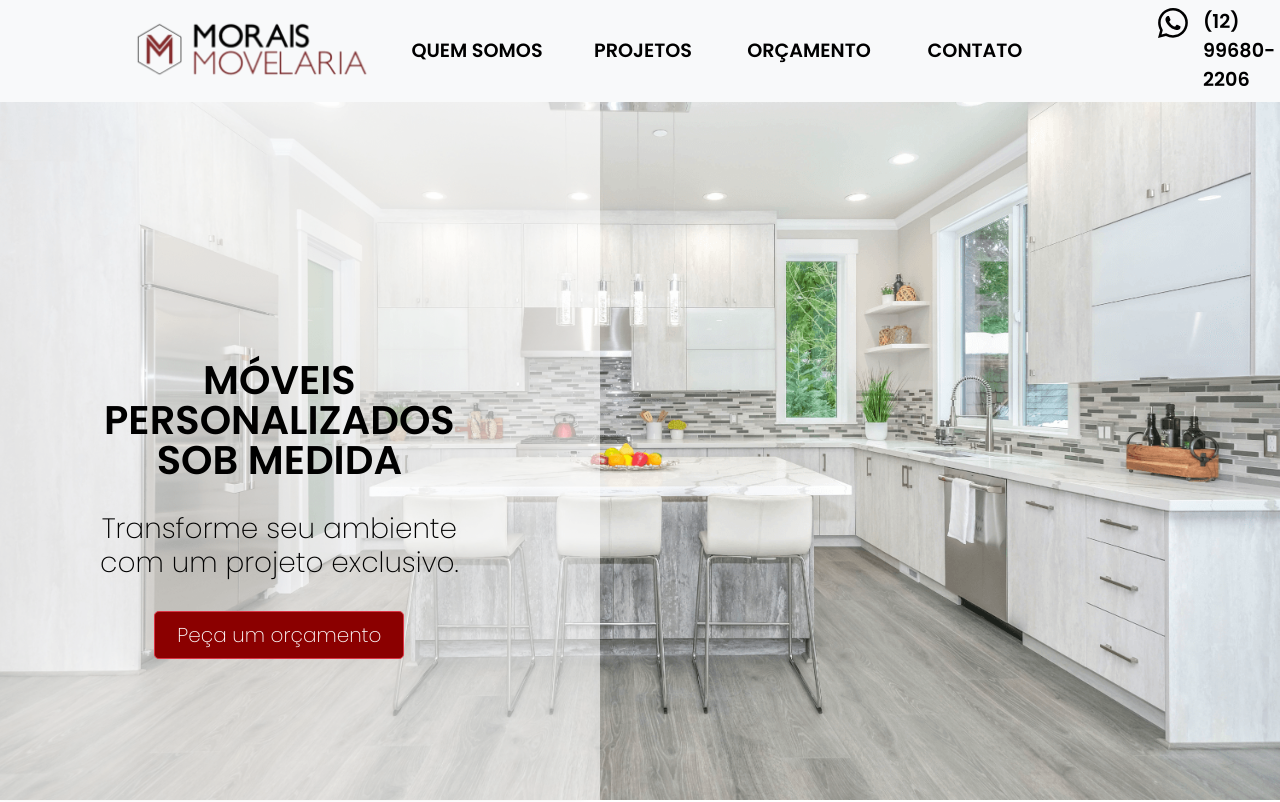
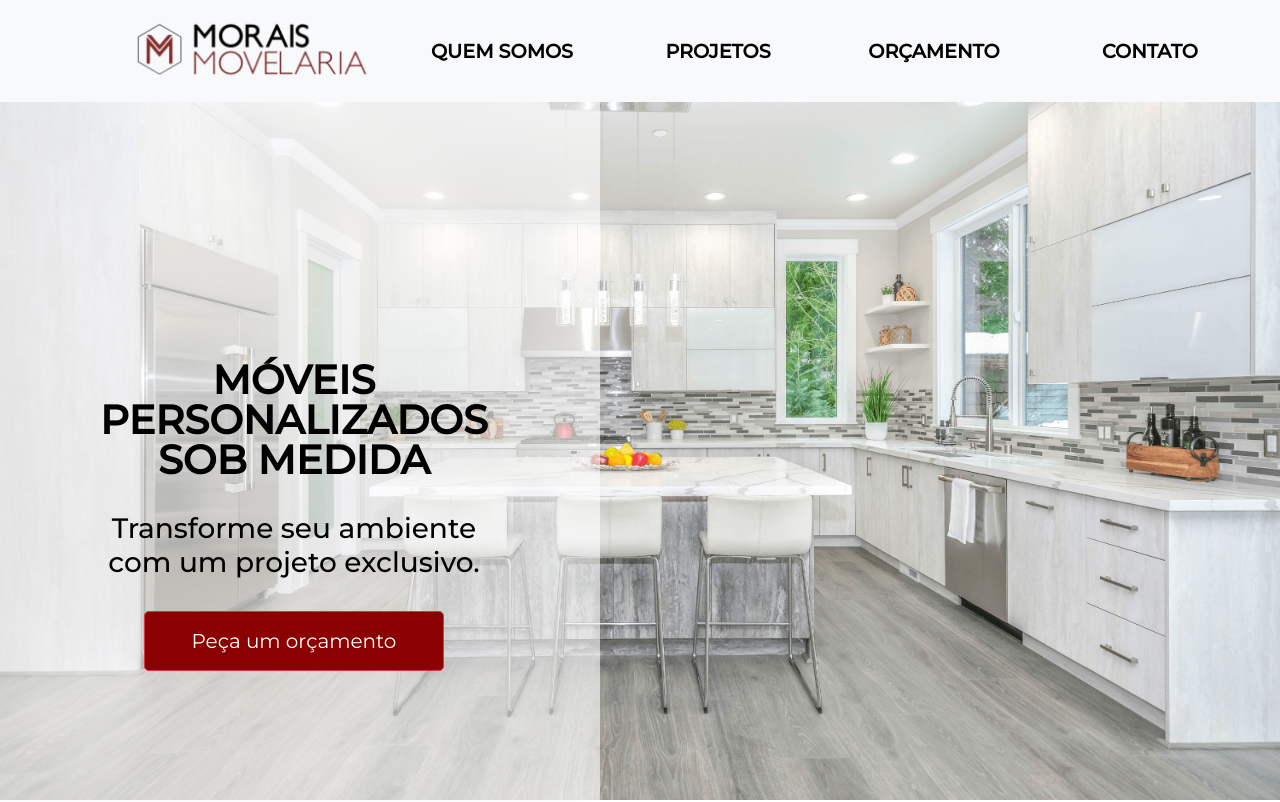
Before and after one commit to pauloremoli/moraismovelaria, a Next.js app: page / in a window 1280 px wide. Shown: the top 802 px of the page. Built offline with nearby package versions, Linux system fonts and the light colour scheme.

Commit message:
Fix font

```diff
--- a/components/ContactForm.js
+++ b/components/ContactForm.js
@@ -95,6 +95,7 @@
                         <textarea
                             type="text"
                             name="mensagem"
+                            className="text-mensagem"
                             placeholder="Descreva seu projeto"
                             onChange={handleChange}
                             value={inputs.mensagem}
--- a/pages/_document.js
+++ b/pages/_document.js
@@ -5,10 +5,9 @@
         return (
             <Html>
                 <Head>
-                    <link
-                        href="https://fonts.googleapis.com/css2?family=Poppins:wght@200;600&display=swap"
-                        rel="stylesheet"
-                    />
+                <link rel="preconnect" href="https://fonts.googleapis.com"/>
+<link rel="preconnect" href="https://fonts.gstatic.com" crossorigin/>
+<link href="https://fonts.googleapis.com/css2?family=Montserrat:wght@100;300;400;500&family=Poppins:ital,wght@0,100;0,200;0,300;0,400;0,500;0,600;0,700;0,800;1,100;1,200;1,300;1,400;1,500;1,600&display=swap" rel="stylesheet"/>
                 </Head>
                 <body>
                     <Main />
--- a/styles/styles.css
+++ b/styles/styles.css
@@ -8,7 +8,7 @@
     margin: 0;
     padding: 0;
     color: hsl(0, 0%, 0%);
-    font-family: "Poppins", sans-serif;
+    font-family: 'Montserrat', sans-serif !important;
     overflow: auto;
 }
 
@@ -33,7 +33,7 @@
 
 .navbar a {
     text-transform: uppercase;
-    min-width: 150px;
+    min-width: 200px;
     text-align: center;
     color: black;
     font-weight: bold;
@@ -72,7 +72,8 @@
 
 .btn-orcamento {
     background-color: darkred;
-    width: 250px;
+    width: 300px;
+    height: 60px;
 }
 
 h1 {
@@ -182,6 +183,10 @@
     flex-direction: row;
     justify-content: center;
     margin: auto;
+}
+
+.text-mensagem{
+    padding: 20px;
 }
 
 .descricao {
```
